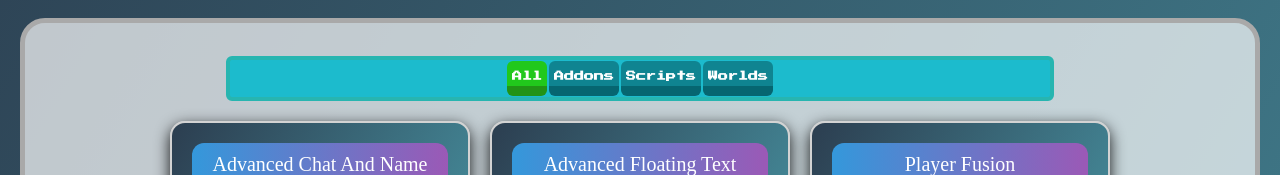
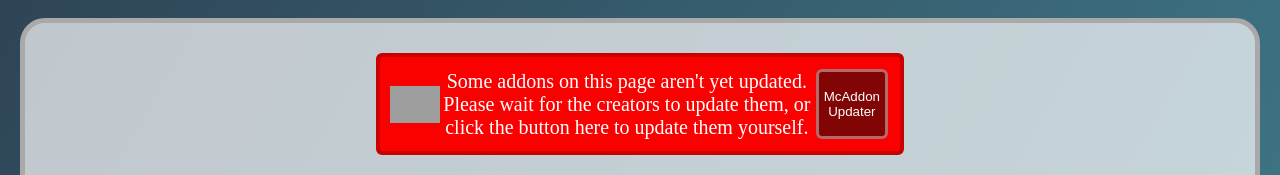
Before and after one commit to Orzubek2009/mcbeaddons, a plain HTML site: page index.html in a window 1280 px wide. Shown: the part 356-531 px from the top of the page. Drawn offline with Linux system fonts and the light colour scheme; grey boxes are pictures that could not be loaded.

Commit message:
Update index.html

```diff
--- a/index.html
+++ b/index.html
@@ -693,7 +693,7 @@
 	<script src="./arrays/authors.js"></script>
     <script>
 const uselink2 = true;
-const updateNeeded = false;
+const updateNeeded = true;
 
 
 function getAddonParamsFromURL() {
```
